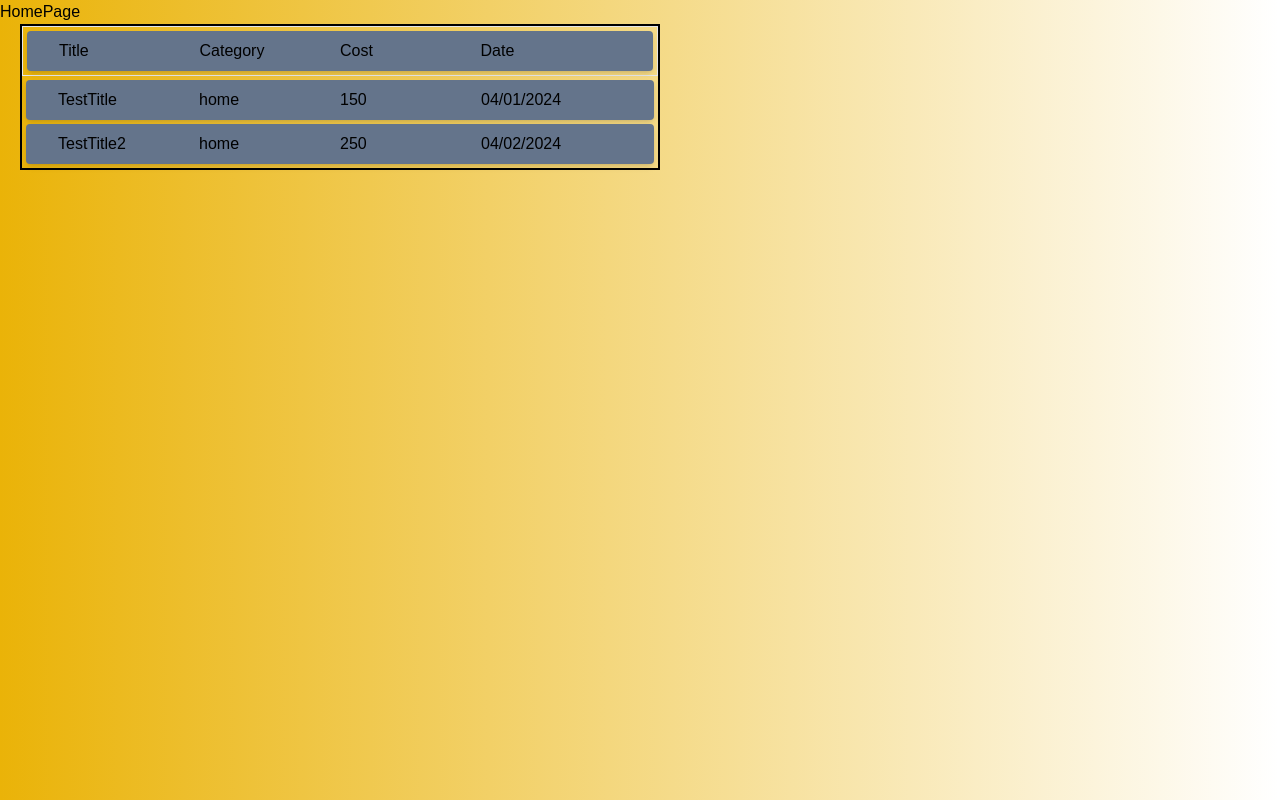
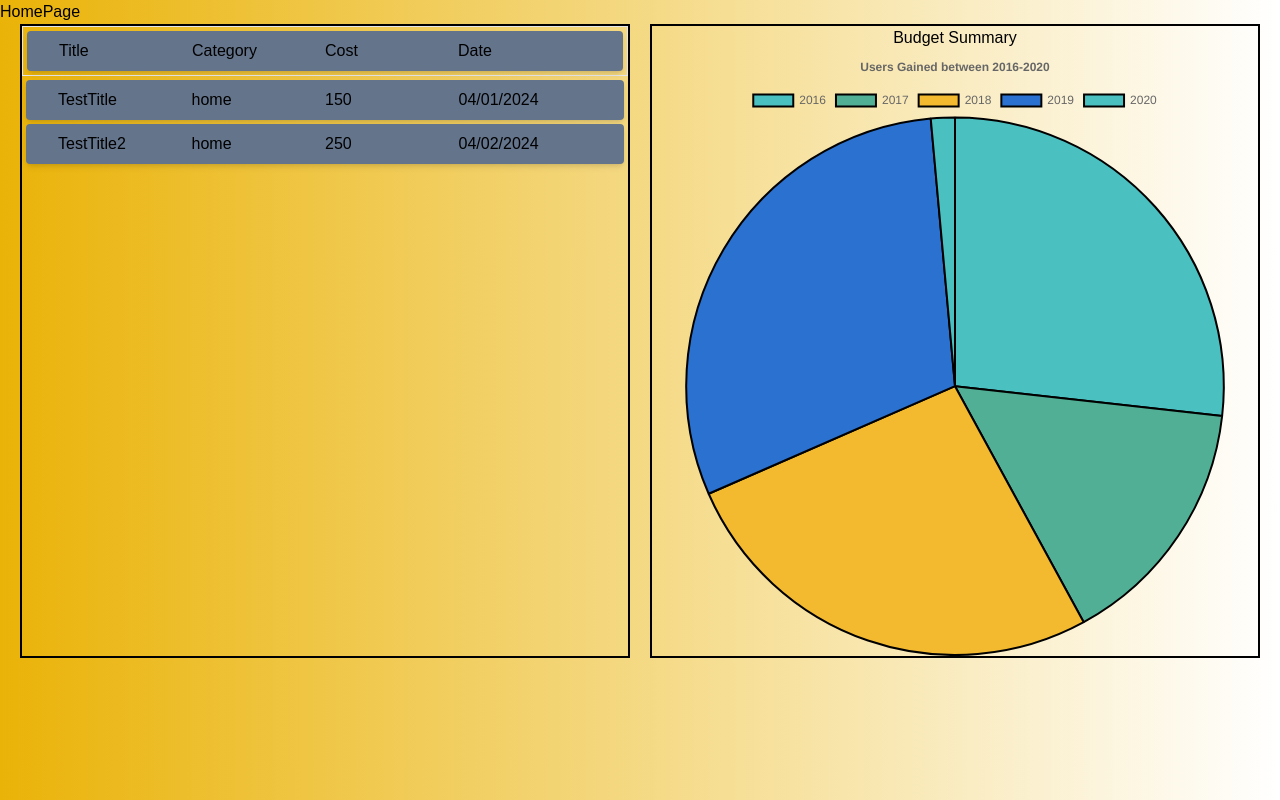
Before and after one commit to NestEggOrg/NestEgg, a React app: page /#/home in a window 1280 px wide. Built offline with nearby package versions, Linux system fonts and the light colour scheme.

Commit message:
working pie chart

```diff
--- a/package.json
+++ b/package.json
@@ -19,10 +19,12 @@
   "author": "",
   "license": "ISC",
   "dependencies": {
+    "chart.js": "^4.4.2",
     "dotenv": "^16.4.5",
     "express": "^4.19.2",
     "nodemon": "^3.1.0",
     "react": "^18.2.0",
+    "react-chartjs-2": "^5.2.0",
     "react-dom": "^18.2.0",
     "react-router": "^4.3.1",
     "react-router-dom": "^6.22.3"
--- a/src/client/components/HomePage.jsx
+++ b/src/client/components/HomePage.jsx
@@ -1,6 +1,43 @@
 import React, { useState } from 'react';
 import HeaderBar from './HeaderBar';
 import Expenses from './Expenses';
+import PieChartArea from './PieChartArea';
+import Chart from "chart.js/auto";
+import { CategoryScale } from "chart.js";
+
+
+const TestData = [
+  {
+    id: 1,
+    year: 2016,
+    userGain: 80000,
+    userLost: 823
+  },
+  {
+    id: 2,
+    year: 2017,
+    userGain: 45677,
+    userLost: 345
+  },
+  {
+    id: 3,
+    year: 2018,
+    userGain: 78888,
+    userLost: 555
+  },
+  {
+    id: 4,
+    year: 2019,
+    userGain: 90000,
+    userLost: 4555
+  },
+  {
+    id: 5,
+    year: 2020,
+    userGain: 4300,
+    userLost: 234
+  }
+];
 
 const testExpenses = [
   { title: 'TestTitle', category: 'home', cost: 150, date: '04/01/2024' },
@@ -9,14 +46,35 @@ const testExpenses = [
 
 const HomePage = () => {
   const [expenses, setExpenses] = useState(testExpenses);
+  const [budget, setBudget] = useState([])
+  const [chartData, setChartData] = useState({
+    labels: TestData.map((data) => data.year),
+    datasets: [
+      {
+        label: "Users Gained ",
+        data: TestData.map((data) => data.userGain),
+        backgroundColor: [
+          "rgba(75,192,192,1)",
+          // &quot;#ecf0f1",
+          "#50AF95",
+          "#f3ba2f",
+          "#2a71d0"
+        ],
+        borderColor: "black",
+        borderWidth: 2
+      }
+    ]
+  });
+
 
   return (
     <div className='min-h-screen bg-gradient-to-r from-yellow-500 via-yellow-200-500 to-white-500'>
       HomePage
       {/* Header Bar */}
       {/* <HeaderBar></HeaderBar> */}
-      <div>
+      <div className='flex'>
         <Expenses expenses={expenses} />
+        <PieChartArea chartData={chartData}></PieChartArea>
       </div>
       {/* TopBar */}
       {/*  */}
--- /dev/null
+++ b/src/client/components/PieChart.jsx
@@ -0,0 +1,25 @@
+import React from 'react';
+import { Pie } from "react-chartjs-2";
+
+const PieChart = ({chartData}) => {
+
+
+  return (
+    <div>
+      <h2 style={{ textAlign: "center" }}>Budget Summary</h2>
+      <Pie
+        data={chartData}
+        options={{
+          plugins: {
+            title: {
+              display: true,
+              text: "Users Gained between 2016-2020"
+            }
+          }
+        }}
+      />
+    </div>
+  )
+}
+
+export default PieChart;
--- /dev/null
+++ b/src/client/components/PieChartArea.jsx
@@ -0,0 +1,14 @@
+import React from 'react';
+import PieChart from './PieChart';
+
+const PieChartArea = ({chartData}) => {
+
+
+  return (
+    <div className="border-2 border-black w-1/2 ml-5 mr-5">
+      <PieChart  chartData={chartData}></PieChart>
+    </div>
+  )
+}
+
+export default PieChartArea;
```
Also changed, not shown: 1 other file (tests, documents, lock files or other folders).
